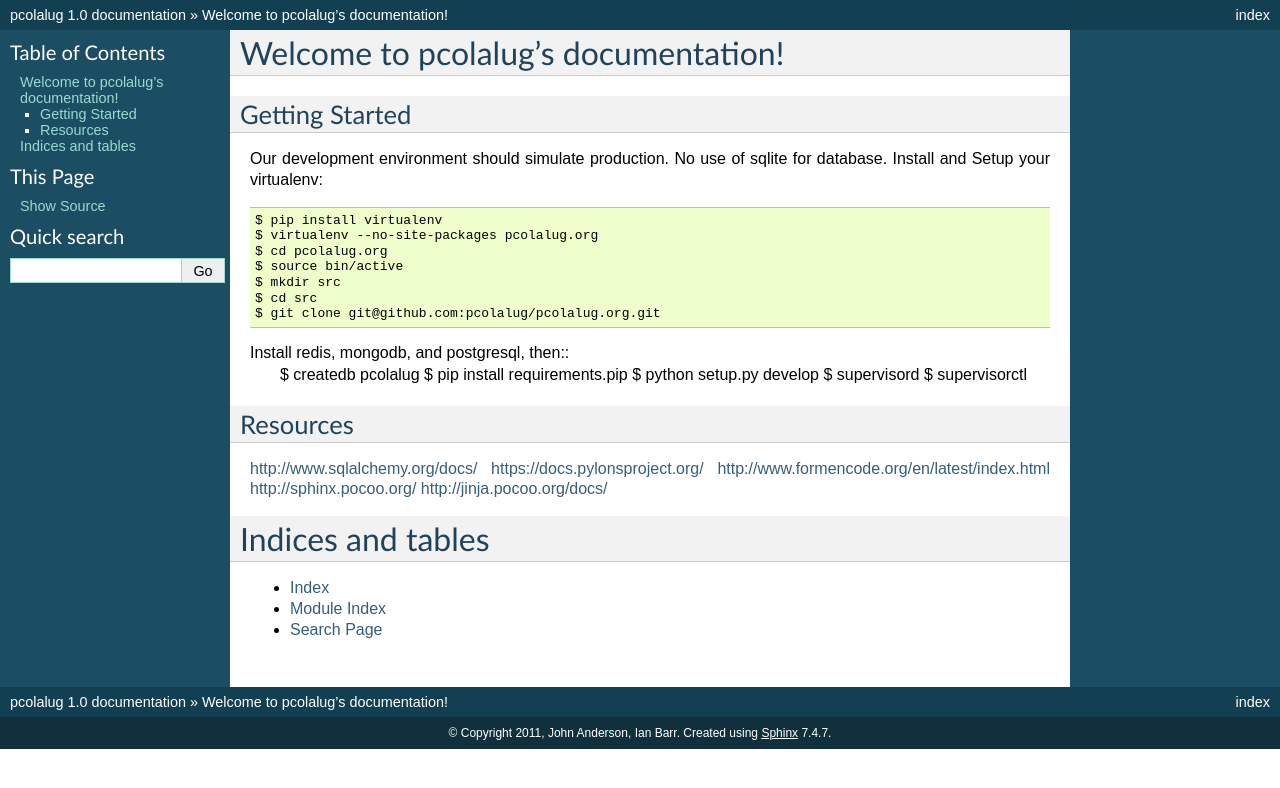
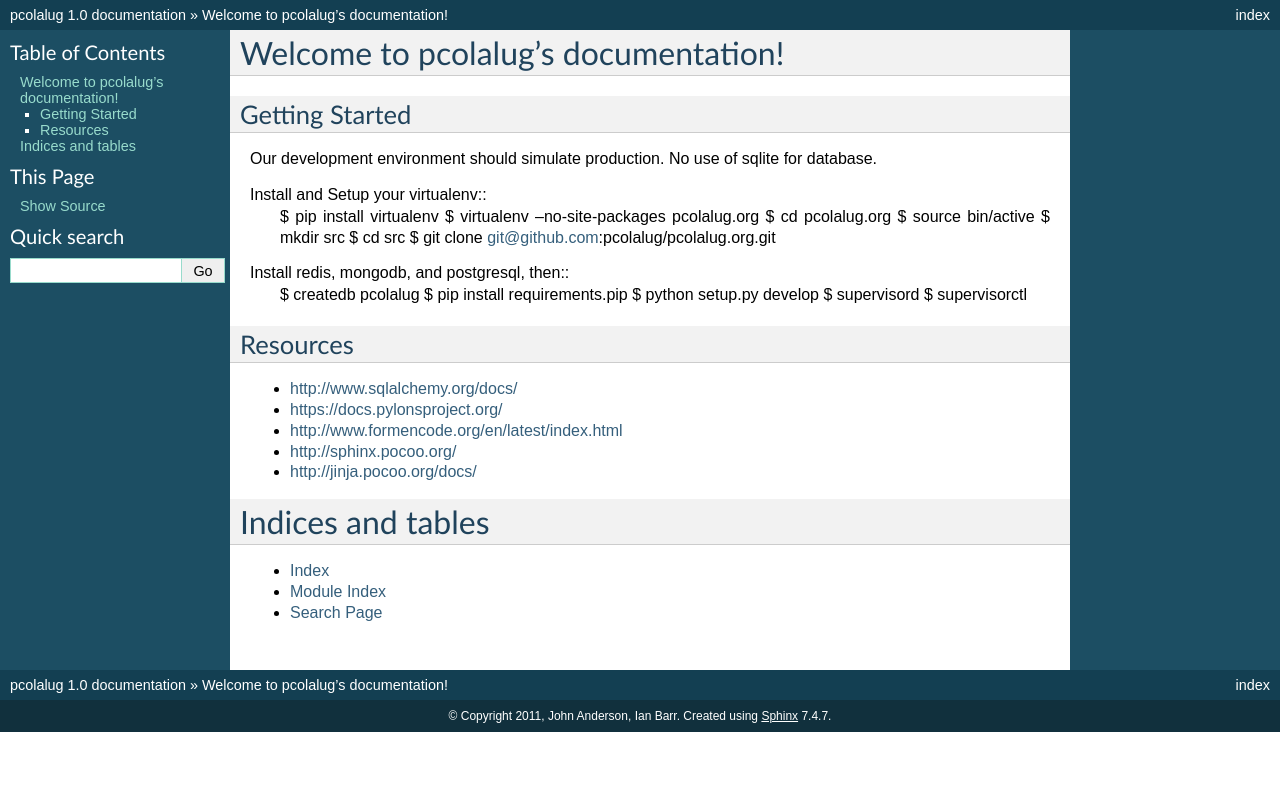
Before and after one commit to pcolalug/pcolalug.com, a Sphinx documentation site: the page built from docs/source/index.rst, in a window 1280 px wide. Shown: the top 788 px of the page. Built offline with Sphinx 7.4.7, drawn with Linux system fonts in a browser that asks for light colours.

Commit message:
more up to date docs

```diff
--- a/docs/source/conf.py
+++ b/docs/source/conf.py
@@ -25,7 +25,7 @@
 
 # Add any Sphinx extension module names here, as strings. They can be extensions
 # coming with Sphinx (named 'sphinx.ext.*') or your custom ones.
-extensions = []
+extensions = ['sphinx.ext.autodoc', 'sphinx.ext.todo', 'sphinx.ext.coverage', 'sphinx.ext.viewcode']
 
 # Add any paths that contain templates here, relative to this directory.
 templates_path = ['_templates']
--- a/docs/source/index.rst
+++ b/docs/source/index.rst
@@ -9,6 +9,7 @@
 Getting Started
 ===============
 Our development environment should simulate production. No use of sqlite for database.
+
 Install and Setup your virtualenv::
     $ pip install virtualenv
     $ virtualenv --no-site-packages pcolalug.org
@@ -17,7 +18,6 @@
     $ mkdir src
     $ cd src
     $ git clone git@github.com:pcolalug/pcolalug.org.git
-
 
 Install redis, mongodb, and postgresql, then::
     $ createdb pcolalug
@@ -29,11 +29,11 @@
 ================
 Resources
 ================
-http://www.sqlalchemy.org/docs/
-https://docs.pylonsproject.org/
-http://www.formencode.org/en/latest/index.html
-http://sphinx.pocoo.org/
-http://jinja.pocoo.org/docs/
+- http://www.sqlalchemy.org/docs/
+- https://docs.pylonsproject.org/
+- http://www.formencode.org/en/latest/index.html
+- http://sphinx.pocoo.org/
+- http://jinja.pocoo.org/docs/
 
 
 .. toctree::
```
